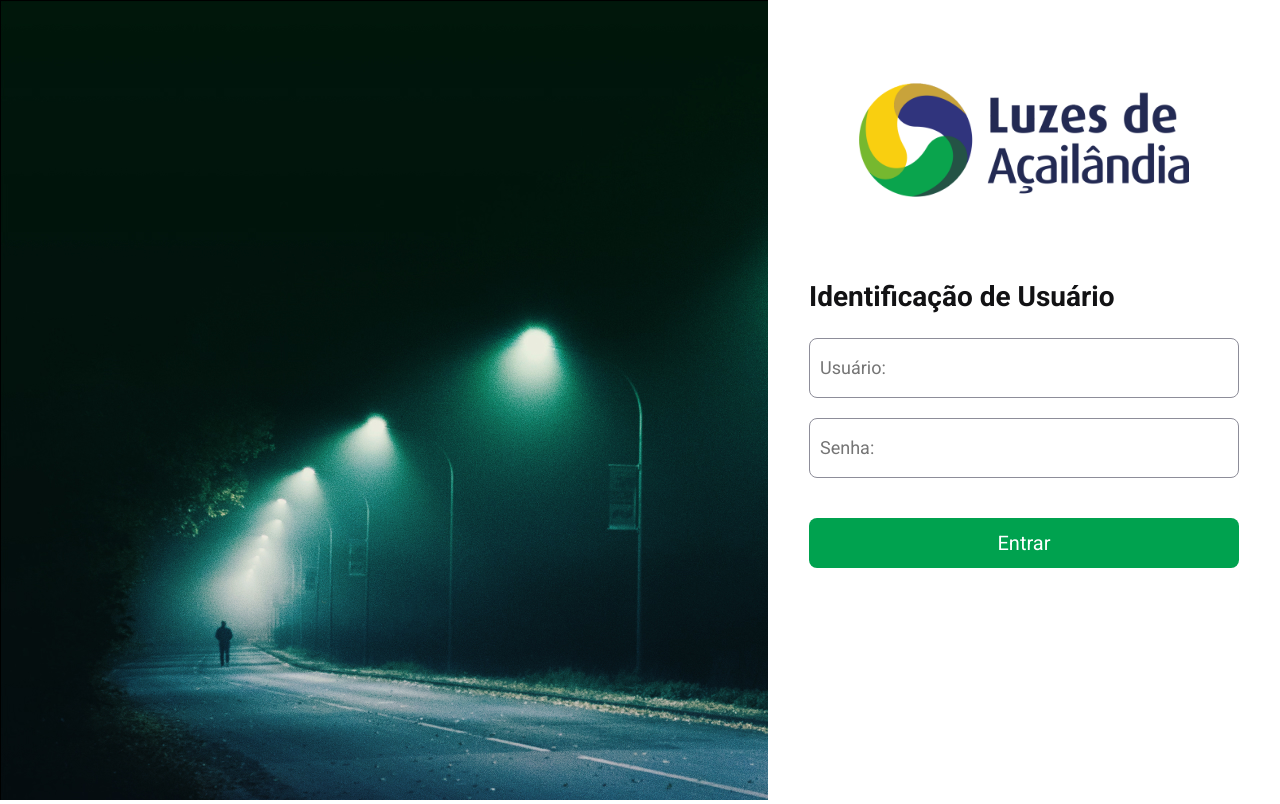
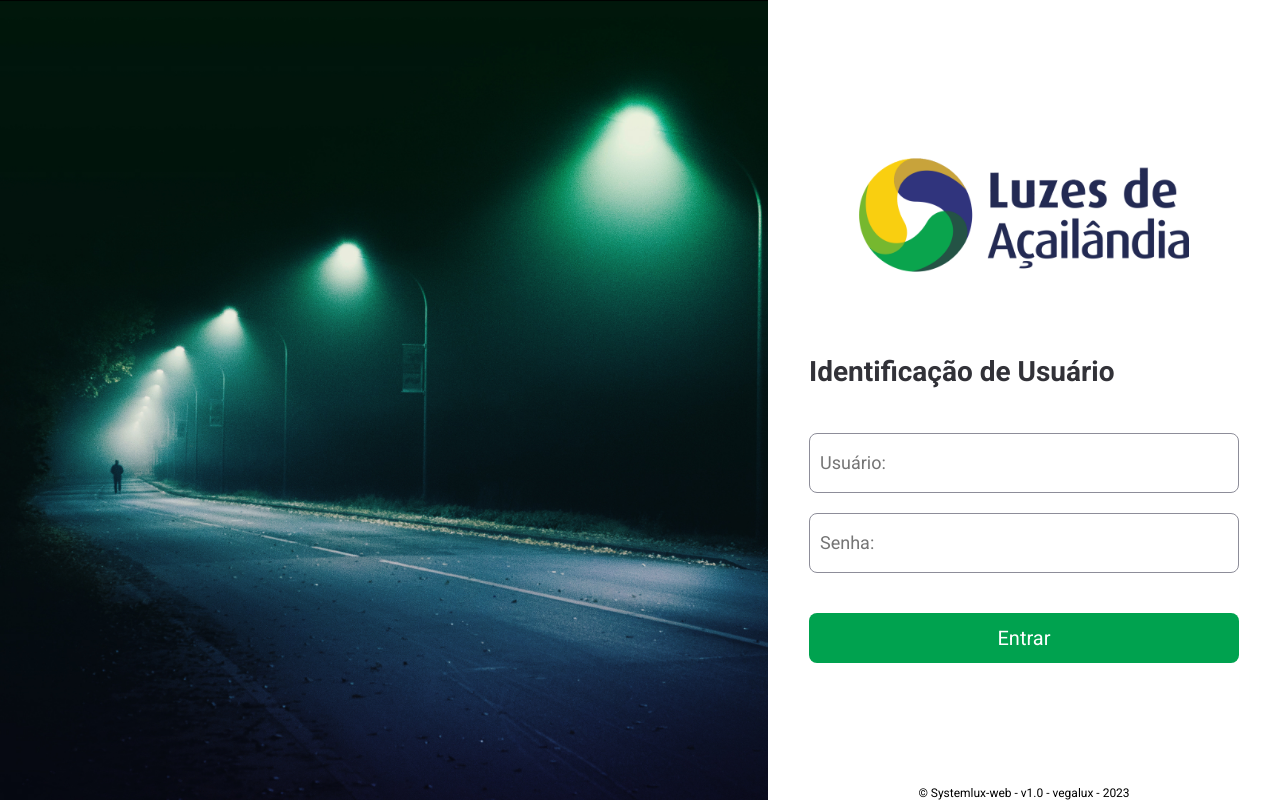
Before and after one commit to ArelsaBrasil/FrontendSystem, a React (Vite) app: page /luzes in a window 1280 px wide. Built offline with nearby package versions, Linux system fonts and the light colour scheme.

Commit message:
Fixes to vercel test.

```diff
--- a/src/Router.tsx
+++ b/src/Router.tsx
@@ -7,7 +7,7 @@ import { Luzes } from "./pages/Luzes";
 export function Router() {
     return (
         <Routes>
-            <Route path="/" element={""} />
+            <Route path="/" element={<Luzes />} />
             <Route path="/admin" element={<Admin />} />
             <Route path="/arelsa" element={<Arelsa />} />
             <Route path="/ase" element={<Ase />} />
--- a/src/layouts/LoginLayout/index.tsx
+++ b/src/layouts/LoginLayout/index.tsx
@@ -29,10 +29,7 @@ export function LoginLayout() {
                     autoComplete="off"
                     id="username"
                     placeholder="Usuário:"
-                    onInvalid={e => e.target.setCustomValidity('Enter User Name Here')}
-                     // onChange={formDataHandler}
                     required
-                    // value={customer.firstName}
                   />
                 </div>
 
@@ -50,6 +47,9 @@ export function LoginLayout() {
               </form>
             </div>
           </LoginCard>
+              <span>
+              © Systemlux-web - v1.0 - vegalux - 2023
+              </span>
         </LoginContainer>
       </ContainerLoginInterface>
     </>
--- a/src/layouts/LoginLayout/styles.ts
+++ b/src/layouts/LoginLayout/styles.ts
@@ -1,36 +1,46 @@
 import styled from "styled-components";
 
 export const ContainerLoginInterface = styled.div`
-  width: 100vw;
+  width: 100%;
   height: 100vh;
   background: ${(props) => props.theme.white};
   display: flex;
 `;
 
 export const Wallpaper = styled.div`
-  width: 60vw;
+  width: 60%;
   height: 100vh;
-  overflow: hidden;
-  object-fit: cover;
+
+  img {
+    width: 100%;
+    height: 100%;
+    background-size: cover;
+    object-fit: cover;
+    overflow: hidden;
+  }
 `;
 
 export const LoginContainer = styled.div`
   width: 40vw;
   height: 100vh;
   display: flex;
+  flex: 1, 20px;
+  flex-direction: column;
   align-items: center;
-  justify-content: center;
+  justify-content: space-between;
+  span {
+    font-size: 0.75rem;
+  }
 `;
 
 export const LoginCard = styled.div`
   width: 430px;
   height: 450px;
-  /* background: ${(props) => props.theme["gray-100"]}; */
   display: flex;
   flex-direction: column;
   align-items: center;
   justify-content: space-between;
-  margin-bottom: 200px;
+  margin-top: 150px;
 
   img {
     width: 330px;
@@ -40,11 +50,17 @@ export const LoginCard = styled.div`
   }
   p {
     font-weight: 700;
-    font-size: 28px;
+    font-size: 1.75rem;
     padding: 15px 0;
     margin-top: 60px;
-    margin-bottom: 20px 0;
+    margin-bottom: 30px;
+    color: ${(props) => props.theme["gray-600"]};
   }
+  span {
+    font-size: 0.75rem;
+    align-items: flex-end;
+  }
+
   label {
     width: 20px;
     height: 40px;
@@ -67,17 +83,15 @@ export const InputFormLogin = styled.input`
   border-color: ${(props) => props.theme["gray-400"]};
   padding: 10px;
   margin-top: 10px;
-  margin-bottom: 20px ;
+  margin-bottom: 20px;
   font-size: 18px;
-
 
   &:focus {
     border: 2px solid;
     border-color: ${(props) => props.theme["gray-100"]};
-    outline-style:solid;
+    outline-style: solid;
     outline-width: max(2px);
-    outline-color:  ${(props) => props.theme["green-300"]};
-
+    outline-color: ${(props) => props.theme["green-300"]};
   }
 `;
 
@@ -92,8 +106,9 @@ export const SubmitButton = styled.button`
   color: ${(props) => props.theme.white};
   border: none;
   margin-top: 40px;
+  margin-bottom: 20px;
   font-size: 20px;
-  transition: .25s ease-in-out;
+  transition: 0.25s ease-in-out;
 
   cursor: pointer;
 
--- a/src/styles/global.ts
+++ b/src/styles/global.ts
@@ -5,16 +5,9 @@ export const GlobalStyle = createGlobalStyle`
     margin: 0;
     padding: 0;
     box-sizing: border-box;
+    border: 0;
   }
-  :focus {
-    outline: none;
-  }
-  body {
-    width: 100%;
-    height: 100%;
-    background: ${(props) => props.theme.white};
-    color: ${(props) => props.theme["gray-900"]};
-  }
+
   body, input, textarea, button {
     font-family: 'Roboto', sans-serif;
     font-weight: 400;
```
